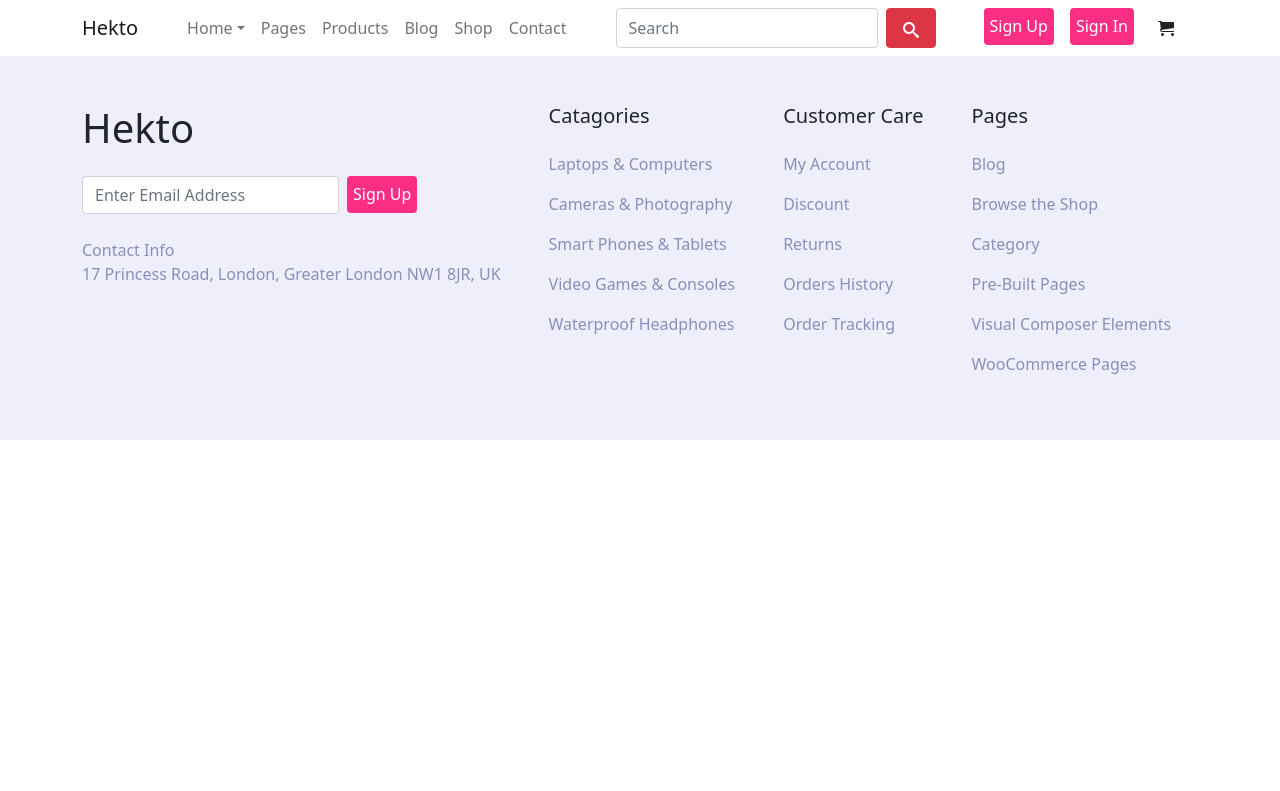
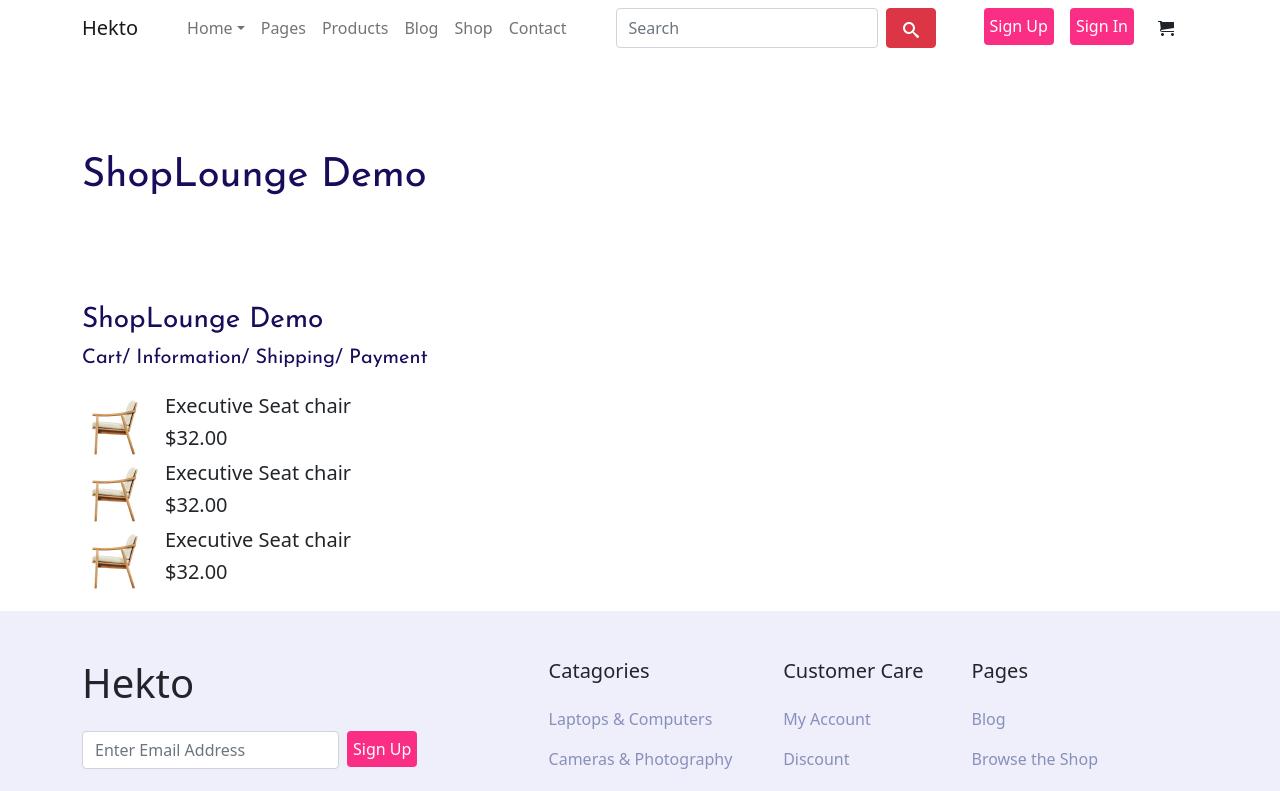
Before and after one commit to RaezaMLN/ShopLounge, a React (Create React App) app: page /regist in a window 1280 px wide. Shown: the top 791 px of the page. Built offline with nearby package versions, Linux system fonts and the light colour scheme.

Commit message:
Create Regist Page and set the navigation too

```diff
--- a/src/Layouts/Login.jsx
+++ b/src/Layouts/Login.jsx
@@ -12,7 +12,7 @@ export default function Login() {
       <br />
       <div>
         <Form className="d-flex flex-column align-items-center">
-          <Form.Label className="fs-3 text-dark fw-bold josefin">Login</Form.Label>
+          <Form.Label className="fs-2 text-dark fw-bold josefin">Login</Form.Label>
           <Form.Label className="fs-5 Wild-Blue-Yonder lato mb-3">Please login using account detail bellow.</Form.Label>
 
           <Form.Group className="mb-3 w-25" controlId="formBasicEmail">
--- a/src/Layouts/Navigator.jsx
+++ b/src/Layouts/Navigator.jsx
@@ -10,6 +10,7 @@ import Header from "../Components/Header";
 import Footer from "../Components/Footer";
 import OrderCompleted from "./OrderCompleted";
 import Login from "./Login";
+import Regist from "./Regist";
 
 export default function Navigator() {
   return (
@@ -22,6 +23,7 @@ export default function Navigator() {
           <Route path="shope-grid" exact element={<ShopeGrid />} />
           <Route path="order-completed" exact element={<OrderCompleted />} />
           <Route path="login" exact element={<Login />} />
+          <Route path="regist" exact element={<Regist />} />
         </Routes>
         <Footer />
       </Router>
--- /dev/null
+++ b/src/Layouts/Regist.jsx
@@ -0,0 +1,50 @@
+import React from "react";
+import { Container, Row, Col } from "react-bootstrap";
+import chair1 from "../../src/img/chair1.png";
+export default function Regist() {
+  return (
+    <Container>
+      <Row className="my-5">
+        <Col className="align-items-start josefin Midnight-Blue fs-1 my-5">
+          <h1>ShopLounge Demo</h1>
+        </Col>
+      </Row>
+      <Row>
+        <Col className="align-items-start josefin Midnight-Blue">
+          <h3>ShopLounge Demo</h3>
+          <h5>Cart/ Information/ Shipping/ Payment</h5>
+        </Col>
+      </Row>
+      <div>
+        <div>
+          <form action=""></form>
+        </div>
+        <div>
+          <div className="my-3">
+            <div className="d-flex">
+              <img src={chair1} alt="" className="me-3" />
+              <div>
+                <h5>Executive Seat chair</h5>
+                <h5>$32.00</h5>
+              </div>
+            </div>
+            <div className="d-flex">
+              <img src={chair1} alt="" className="me-3" />
+              <div>
+                <h5>Executive Seat chair</h5>
+                <h5>$32.00</h5>
+              </div>
+            </div>
+            <div className="d-flex">
+              <img src={chair1} alt="" className="me-3" />
+              <div>
+                <h5>Executive Seat chair</h5>
+                <h5>$32.00</h5>
+              </div>
+            </div>
+          </div>
+        </div>
+      </div>
+    </Container>
+  );
+}
```
